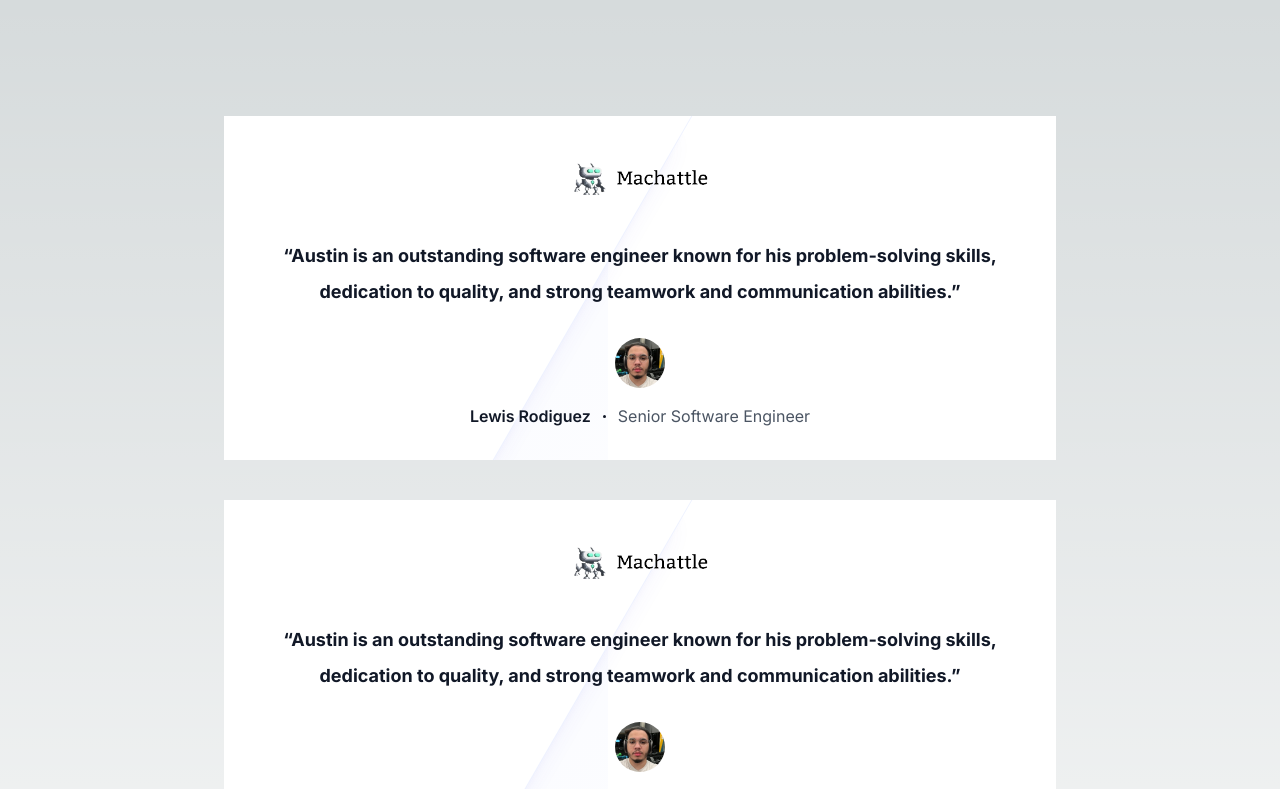
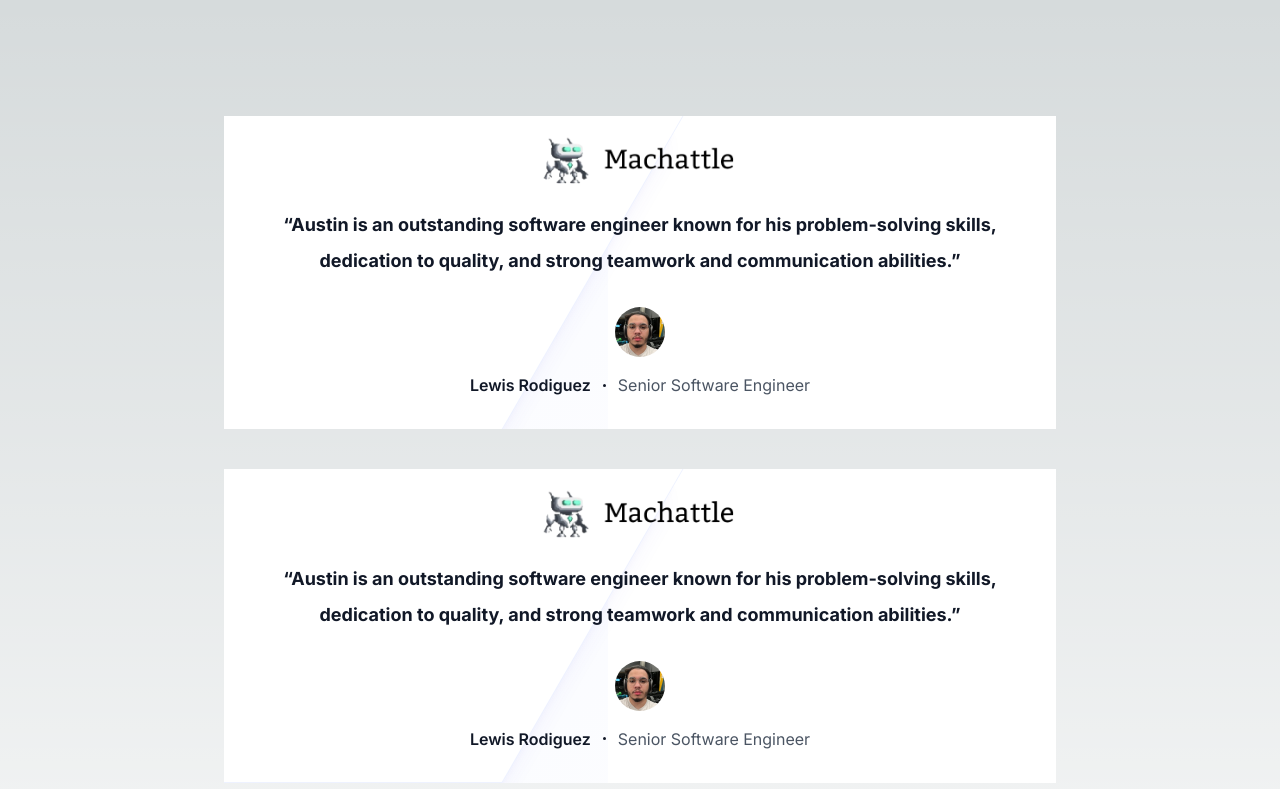
Before and after one commit to TrueAndTrue/westbury-dev, a Next.js app in the folder westbury-dev/: page /jobs in a window 1280 px wide. Shown: the top 789 px of the page. Built offline with nearby package versions, Linux system fonts and the light colour scheme.

Commit message:
image changes

```diff
--- a/westbury-dev/app/jobs/components/testimonial.tsx
+++ b/westbury-dev/app/jobs/components/testimonial.tsx
@@ -1,4 +1,4 @@
-import Image from "next/image";
+import Image, { StaticImageData } from "next/image";
 
 interface TestimonialProps {
   personURI: string;
@@ -14,7 +14,7 @@ export const Testimonial = ({companyURI, personURI, quote, name, title}: Testimo
   <div className="absolute inset-0 -z-10 bg-[radial-gradient(45rem_50rem_at_top,theme(colors.indigo.100),white)] opacity-20 max-w-sm"></div>
   <div className="absolute inset-y-0 right-1/2 -z-10 mr-16 w-[200%] origin-bottom-left skew-x-[-30deg] bg-white shadow-xl shadow-indigo-600/10 ring-1 ring-indigo-50 sm:mr-28 lg:mr-0 xl:mr-12 xl:origin-center"></div>
   <div className="mx-auto max-w-2xl lg:max-w-3xl flex flex-col items-center content-center">
-    <Image className="mt-2" src={companyURI} width={200} height={50} alt="Company logo"/>
+    <Image className="" src={companyURI} width={200} height={50} alt="Company logo" quality={100}/>
     <figure>
       <blockquote className="text-center text-xl font-bold leading-8 text-gray-900 sm:text-lg sm:leading-9">
         <p>“{quote}”</p>
```
Also changed, not shown: westbury-dev/public/Machattle.png.
